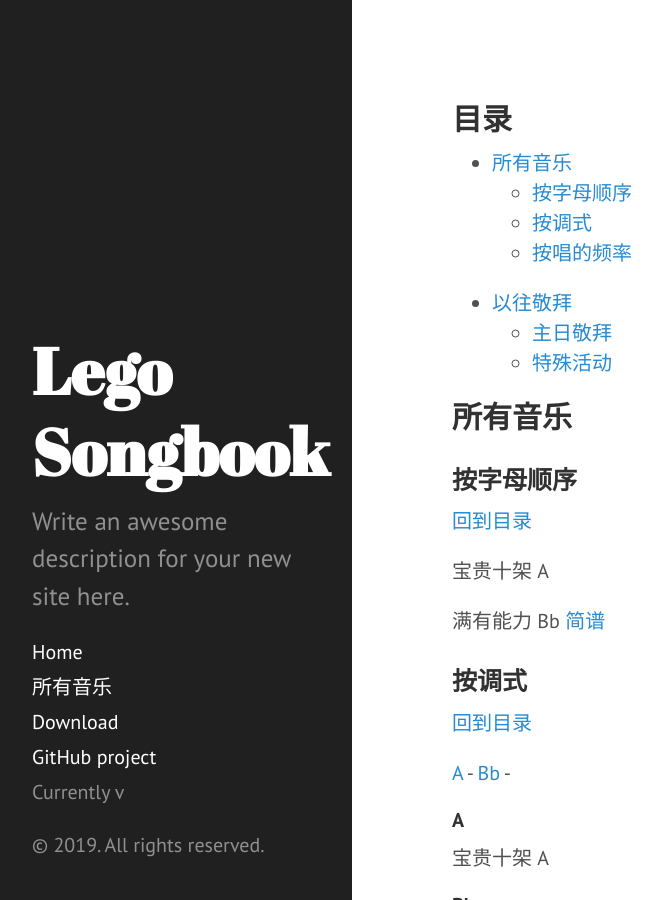
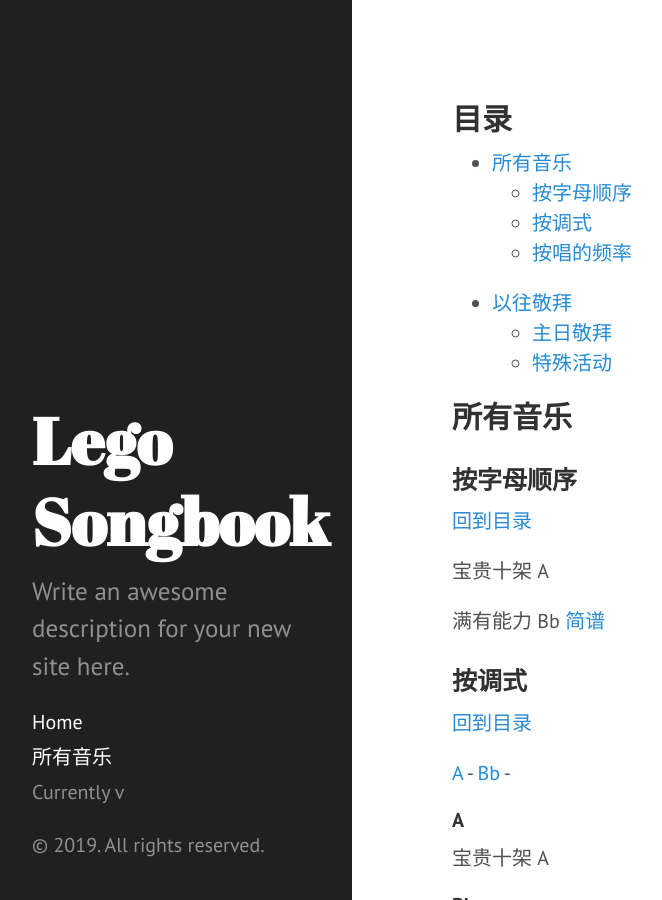
Before and after one commit to Lego-Songbook/lego-songbook-archived, a Jekyll site: the page built from docs/index.md, in a window 1280 px wide and 900 px high. Shown: the whole window, without its empty margins (8-670 px from the left). Built offline with Jekyll 4.4.1, drawn with Linux system fonts in a browser that asks for light colours.

Commit message:
Remove unneeded info from the sidebar

```diff
--- a/docs/_includes/sidebar.html
+++ b/docs/_includes/sidebar.html
@@ -26,8 +26,8 @@
         {% endif %}
       {% endfor %}
 
-      <a class="sidebar-nav-item" href="{{ site.github.repo }}/archive/v{{ site.version }}.zip">Download</a>
-      <a class="sidebar-nav-item" href="{{ site.github.repo }}">GitHub project</a>
+      <!-- <a class="sidebar-nav-item" href="{{ site.github.repo }}/archive/v{{ site.version }}.zip">Download</a> -->
+      <!-- <a class="sidebar-nav-item" href="{{ site.github.repo }}">GitHub project</a> -->
       <span class="sidebar-nav-item">Currently v{{ site.version }}</span>
     </nav>
 
```
